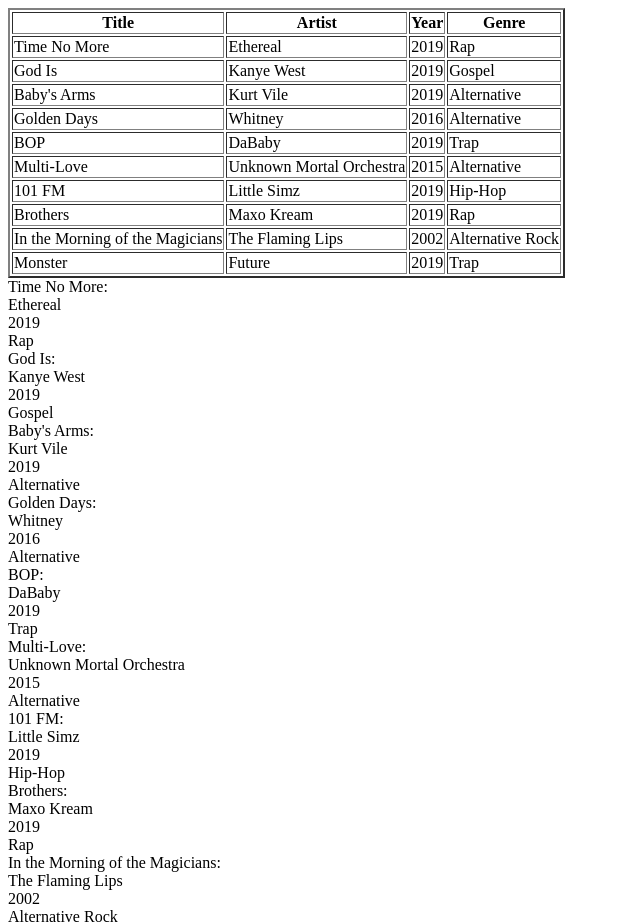
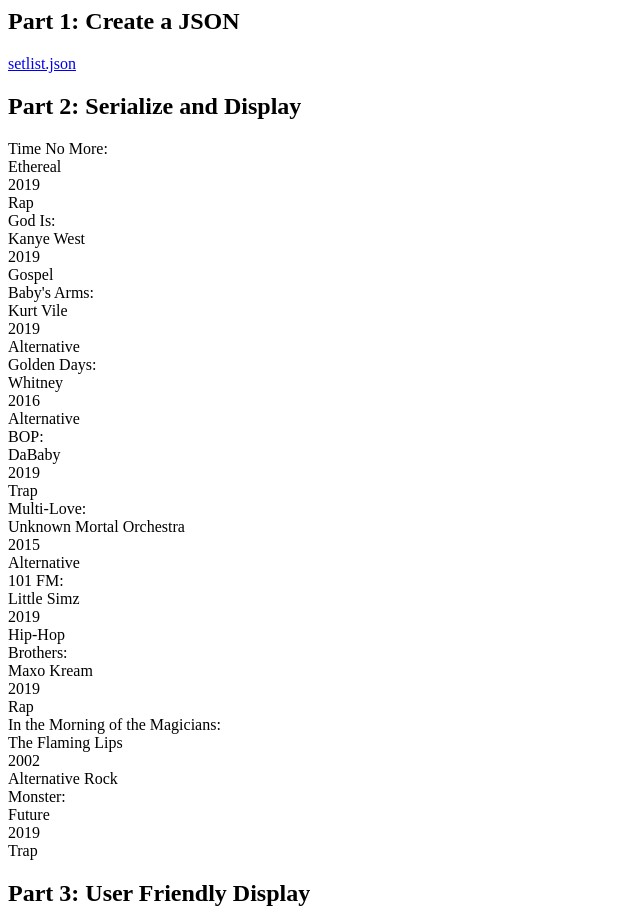
Before and after one commit to elilleshi/COMP20, a plain HTML site: page hw9/index.html in a window 1280 px wide. Shown: the top 924 px of the page, without its empty margins (0-640 px from the left). Drawn offline with nearby package versions, Linux system fonts and the light colour scheme.

Commit message:
progress

```diff
--- a/hw9/index.html
+++ b/hw9/index.html
@@ -3,6 +3,8 @@
 <script type="text/javascript" src="https://ajax.googleapis.com/ajax/libs/jquery/1.6.2/jquery.min.js"> </script>
 
 <script>
+
+
 
 $(function() {
    var setlist = [];
@@ -25,6 +27,15 @@ $(function() {
 </head>
   <body>
 
+  <h2>Part 1: Create a JSON</h2>
+    <a href="setlist.json"> setlist.json </a>
+
+  <h2>Part 2: Serialize and Display</h2>
+
+    <div id="serialized"></div>
+
+  <h2>Part 3: User Friendly Display</h2>
+
     <div>
     <div>
          <table id= "tableid" border="2">
@@ -40,7 +51,6 @@ $(function() {
       </div>
     </div>
 
-    <div id="serialized"></div>
 
 
   <h2>Part 4: Filter the Data</h2>
@@ -60,12 +70,16 @@ $(function() {
   </body>
 
 <script>
+
 function find_songs(genre){
     var genre_songs = [];
     $.getJSON('setlist.json', function(data) {
        $.each(data.songs, function(i, f) {
           if(f.genre == genre){
+            console.log('here');
             var title = f.title;
+            console.log(title);
+            genre_songs.push(title);
           }
      });
    });
```
